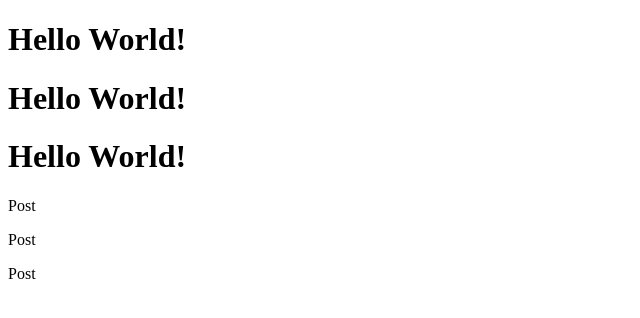
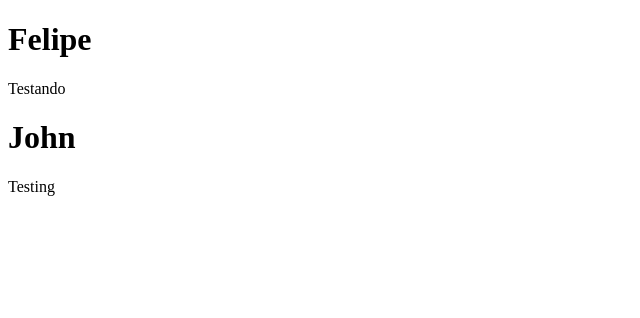
Before and after one commit to flpdorea/01-fundamentos-reactjs, a React (Vite) app: page / in a window 1280 px wide. Shown: the top 318 px of the page, without its empty margins (0-640 px from the left). Built offline with nearby package versions, Linux system fonts and the light colour scheme.

Commit message:
refactoring and testing react basics

```diff
--- a/src/App.tsx
+++ b/src/App.tsx
@@ -1,14 +1,10 @@
-import { Post } from "./Post";
+import { Post } from './Post'
 
 export function App() {
   return (
     <>
-      <h1>Hello World!</h1>
-      <h1>Hello World!</h1>
-      <h1>Hello World!</h1>
-      <Post/>
-      <Post/>
-      <Post/>
+      <Post author='Felipe' content='Testando'/>
+      <Post author='John' content='Testing'/>
     </>
   )
 }
--- a/src/Post.tsx
+++ b/src/Post.tsx
@@ -1,5 +1,8 @@
-export function Post() {
+export function Post(props: any) {
   return (
-    <p>Post</p>
+    <>
+      <h1>{props.author}</h1>
+      <p>{props.content}</p>
+    </>
   )
 }
```
